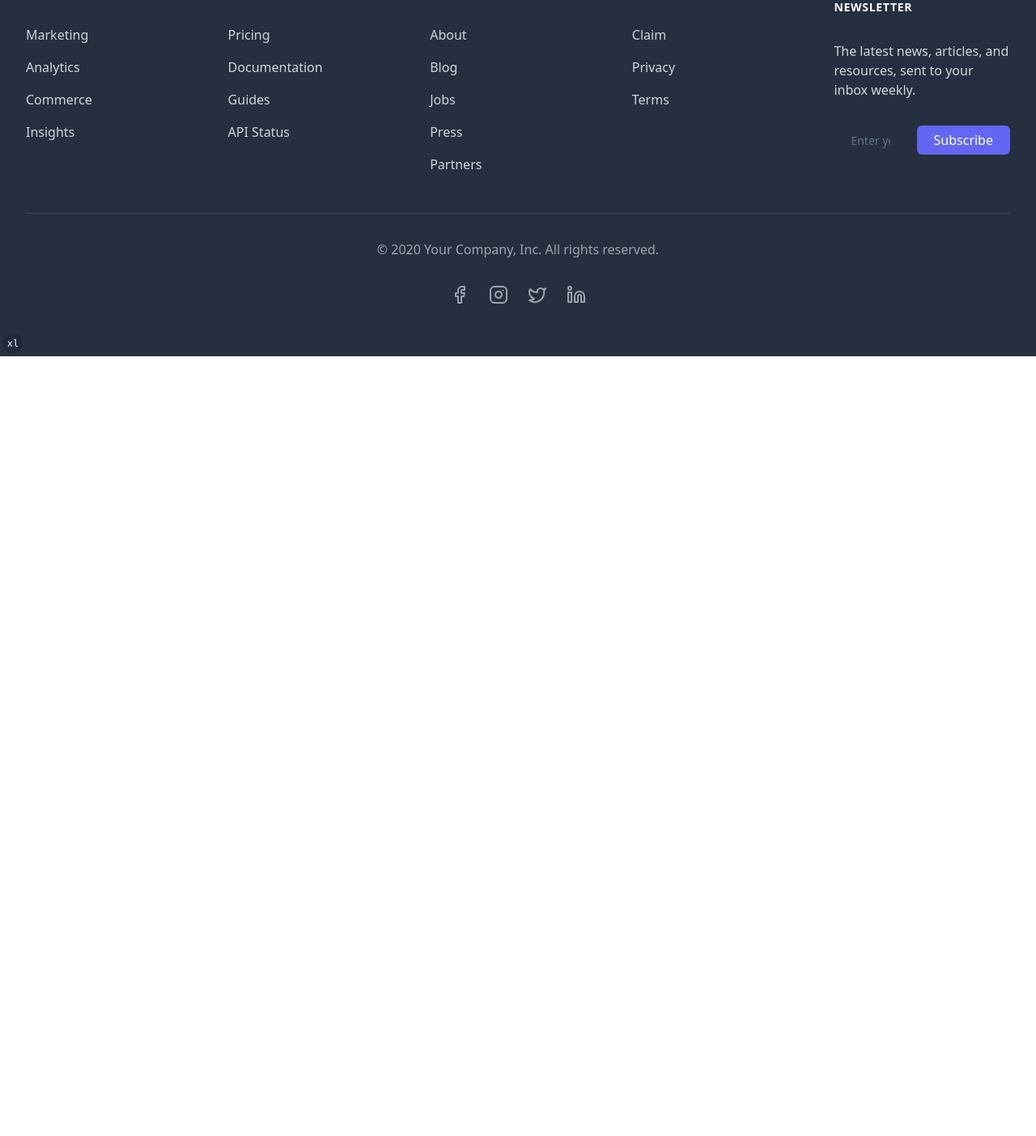
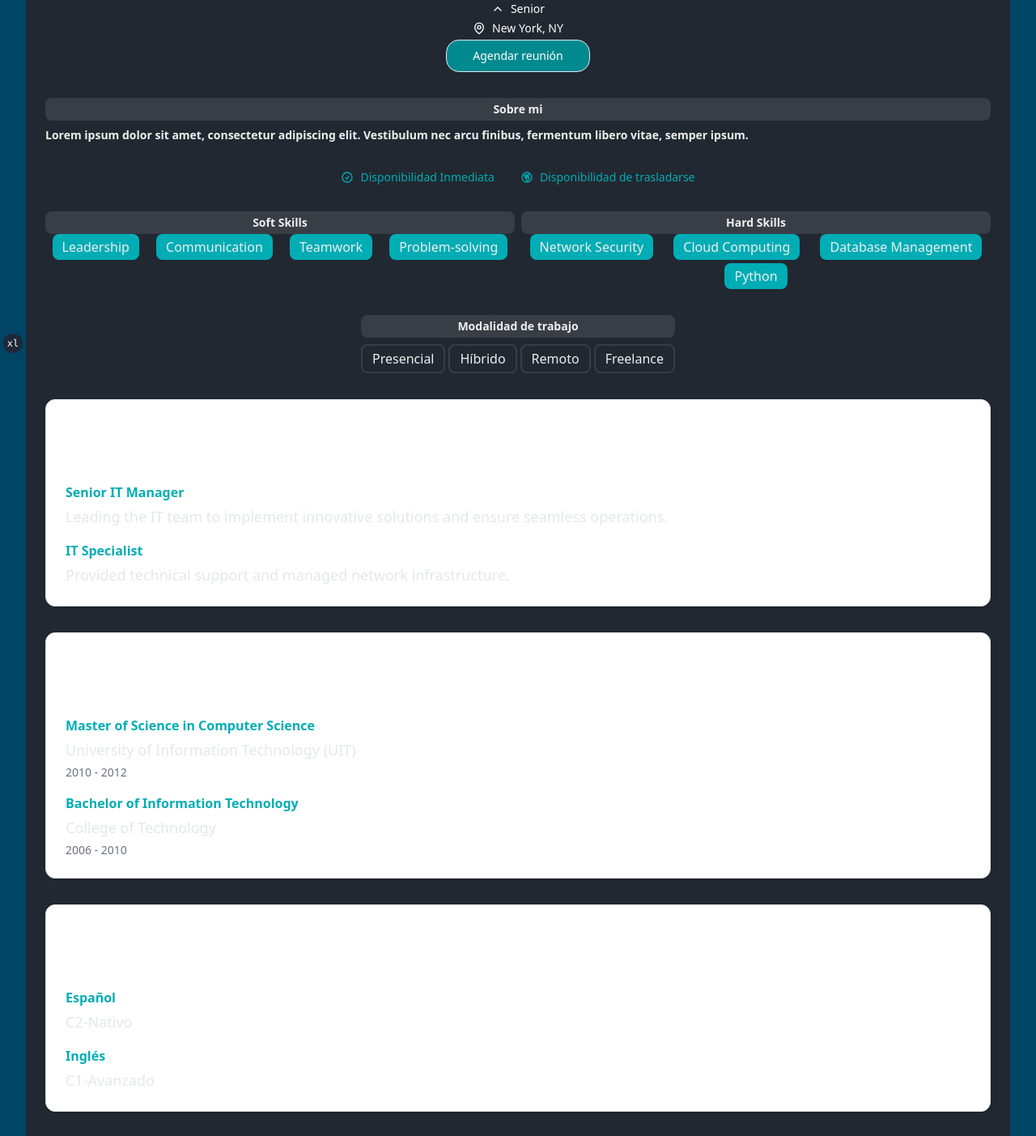
Before and after one commit to No-Country/profesionalesIT-c16-36-m-java, a React (Vite) app in the folder professionalIT_front/ITProfessionals/: page /profile/admin in a window 1280 px wide. Shown: the part 360-1763 px from the top of the page at 81% size. Before the commit the page ends 800 px from the top, so only its background shows below. Built offline with nearby package versions, Linux system fonts and the light colour scheme.

Commit message:
return to harcoded profile

```diff
--- a/professionalIT_front/ITProfessionals/src/Router.jsx
+++ b/professionalIT_front/ITProfessionals/src/Router.jsx
@@ -21,7 +21,7 @@ export default function Root() {
           <Route path='signup' element={<SignUp />} />
           <Route path='dashboard' element={<Dashbaord />} />
           <Route path='search' element={<Search />} />
-          <Route path='profile/admin/:id' element={<Profile />} />
+          <Route path='profile/admin' element={<Profile />} />
           <Route path='profile/info' element={<Info/>} />
           <Route path='professionals/catalog' element={<Catalog/>} />
           <Route path='profile/contact' element={<ProfileContact/>} />
--- a/professionalIT_front/ITProfessionals/src/components/professional-profile/ProfessionalCard.jsx
+++ b/professionalIT_front/ITProfessionals/src/components/professional-profile/ProfessionalCard.jsx
@@ -32,7 +32,7 @@ export default function ProfessionalCard({ professional}) {
             <Link className="flex justify-center" to="/profile/contact">
               <Button size="sm">Contact</Button>
             </Link>
-            <Link className="flex justify-center" to={`/profile/admin/${professional.id}`}>
+            <Link className="flex justify-center" to="/profile/admin">
                 <Button size="sm" variant="outline">
                     View Profile
                 </Button>
--- a/professionalIT_front/ITProfessionals/src/pages/admin/professionals/Profile.jsx
+++ b/professionalIT_front/ITProfessionals/src/pages/admin/professionals/Profile.jsx
@@ -1,28 +1,10 @@
+import React from 'react'
 import { CardHeader, CardContent, Card } from "@/components/ui/card"
-import { useEffect, useState } from "react"
-import { get } from '../../../api/index.jsx'
-import { useParams } from 'react-router-dom';
 
 export default function Profile() {
-    const { id } = useParams();
-    const [professional, setProfessional] = useState();
-
-    useEffect(() => {
-        // Hacer la petición GET a la API utilizando el ID del profesional
-        get(`/professional/${id}`)
-            .then(res => {
-                setProfessional(res.data);
-            })
-            .catch(error => {
-                console.error('Error al obtener el perfil del profesional:', error);
-            });
-    }, [id]);
-
-    if (!professional) {
-        return <div>Loading...</div>;
-    }
     return (
-        <div className="bg-[#222831]">
+        <>
+        <div key="1" className=" bg-[#222831]">
             <div className="container grid gap-4 px-4 py-6 md:gap-8 md:px-6 lg:gap-12 mx-auto">
                 <div className="flex items-center space-x-4 justify-center">
                     <div className="flex items-center justify-center">
@@ -41,27 +23,21 @@ export default function Profile() {
                 </div>
                 <div className="grid gap-4 md:gap-8">
                     <div className="space-y-1 text-white flex flex-col items-center justify-center h-full">
-                        <h1 className="text-2xl font-bold tracking-tighter sm:text-3xl">{professional.person.name} {professional.person.lastName}</h1>
+                        <h1 className="text-2xl font-bold tracking-tighter sm:text-3xl">Jane Cooper</h1>
                         <div className="flex items-center space-x-2 text-sm">
                         <BriefcaseIcon className="h-4 w-4" />
-                            <span>{professional.field.name}</span>
+                        <span>IT Professional</span>
                         </div>
                         <div className="flex items-center space-x-2 text-sm">
                         <ChevronUpIcon className="h-4 w-4" />
-                            <span>{professional.seniority}</span>
+                        <span>Senior</span>
                         </div>
                         <div className="flex items-center space-x-2 text-sm">
                         <MapPinIcon className="h-4 w-4" />
-                            <span>{professional.person.locality.name}, {professional.person.province.name}</span>
+                        <span>New York, NY</span>
                         </div>
-                        <div className="flex items-center space-x-2 text-sm">
-                            <CheckIcon className="h-4 w-4" />
-                            <span>{professional.availInmediate ? 'Disponibilidad Inmediata' : 'No disponible'}</span>
-                        </div>
-                        <div className="flex items-center space-x-2 text-sm">
-                            <GlobeIcon className="h-4 w-4" />
-                            <span>{professional.availTravel ? 'Disponibilidad de trasladarse' : 'No disponible'}</span>
-                        </div>
+
+
                         <div className="flex justify-center">
                     <a
                         className="inline-flex h-10 items-center justify-center rounded-2xl border border-gray-200 bg-[#008A90] p-2 px-8 text-sm font-medium shadow-sm gap-2 transition-colors hover:bg-gray-100 hover:text-gray-900 focus-visible:outline-none focus-visible:ring-1 focus-visible:ring-gray-950 disabled:pointer-events-none disabled:opacity-50 dark:border-gray-800 dark:border-gray-800 dark:bg-gray-950 dark:hover:bg-gray-950 dark:hover:text-gray-50 dark:focus-visible:ring-gray-300"
@@ -69,25 +45,31 @@ export default function Profile() {
                     >
                         Agendar reunión
                     </a>
+
                     </div>
                     </div>
-                    <div className="grid gap-2 justify-center">
-                        <div style={{ borderRadius: "0.5rem" }} className="text-center rounded-lg bg-[#393E46] px-3 py-1 text-sm font-bold text-[#EEEEEE] dark:bg-gray-800">Modalidad de trabajo</div>
-                        <div className="flex flex-wrap gap-1">
-                            <button style={{ borderRadius: "0.5rem", border: "2px solid #393E46" }} className="mx-auto rounded-lg px-3 py-1 text-bold text-[#EEEEEE]">Presencial</button>
-                            <button style={{ borderRadius: "0.5rem", border: "2px solid #393E46" }} className="mx-auto rounded-lg px-3 py-1 text-bold text-[#EEEEEE]">Híbrido</button>
-                            <button style={{ borderRadius: "0.5rem", border: "2px solid #393E46" }} className="mx-auto rounded-lg px-3 py-1 text-bold text-[#EEEEEE]">Remoto</button>
-                            <button style={{ borderRadius: "0.5rem", border: "2px solid #393E46" }} className="mx-auto rounded-lg px-3 py-1 text-bold text-[#EEEEEE]">Freelance</button>
-                        </div>
-                    </div>
+
                     <div className="grid gap-2">
                         <div style={{ borderRadius: "0.5rem" }} className="text-center rounded-lg bg-[#393E46] px-3 py-1 text-sm font-bold text-[#EEEEEE] dark:bg-gray-800">Sobre mi</div>
                         <div className="grid gap-1">
                             <p className="text-sm  font-bold text-[#EEEEEE] dark:text-gray-400">
-                                {professional.aboutMe}
+                                Lorem ipsum dolor sit amet, consectetur adipiscing elit. Vestibulum nec arcu finibus, fermentum libero
+                                vitae, semper ipsum.
                             </p>
                         </div>
                     </div>
+
+                    <div className="flex justify-center space-x-8">
+                    <div className="flex items-center space-x-2 text-sm">
+                        <CheckIcon color="#00ADB5" className="h-4 w-4 " />
+                        <span className="text-[#00ADB5]">Disponibilidad Inmediata</span>
+                        </div>
+                        <div className="flex items-center space-x-2 text-sm">
+                        <GlobeIcon color="#00ADB5" className="h-4 w-4" />
+                        <span  className="text-[#00ADB5]">Disponibilidad de trasladarse</span>
+                        </div>
+                    </div>
+
                     <div className="flex justify-center gap-2">
                         <div className="w-1/2">
                             <div style={{ borderRadius: "0.5rem" }} className="text-center rounded-lg bg-[#393E46] px-3 py-1 text-sm font-bold text-[#EEEEEE] dark:bg-gray-800 ">Soft Skills</div>
@@ -118,8 +100,23 @@ export default function Profile() {
                             <button style={{ borderRadius: "0.5rem" }} className="mx-auto rounded-lg bg-[#00ADB5] px-3 py-1 text-bold text-[#EEEEEE]">
                                 Database Management
                             </button>
+
                             <button style={{ borderRadius: "0.5rem" }} className="mx-auto rounded-lg bg-[#00ADB5] px-3 py-1 text-bold text-[#EEEEEE]">Python</button>
                             </div>
+                        </div>
+                    </div>
+
+                    <div className="grid gap-2 justify-center">
+                        <div style={{ borderRadius: "0.5rem" }} className="text-center rounded-lg bg-[#393E46] px-3 py-1 text-sm font-bold text-[#EEEEEE] dark:bg-gray-800">Modalidad de trabajo</div>
+                            <div className="flex flex-wrap gap-1">
+                            <button style={{ borderRadius: "0.5rem", border: "2px solid #393E46" }} className="mx-auto rounded-lg px-3 py-1 text-bold text-[#EEEEEE]">Presencial
+                            </button>
+                            <button style={{ borderRadius: "0.5rem", border: "2px solid #393E46" }} className="mx-auto rounded-lg px-3 py-1 text-bold text-[#EEEEEE]">Híbrido
+                            </button>
+                            <button style={{ borderRadius: "0.5rem", border: "2px solid #393E46" }} className="mx-auto rounded-lg px-3 py-1 text-bold text-[#EEEEEE]">Remoto
+                            </button>
+                            <button style={{ borderRadius: "0.5rem", border: "2px solid #393E46" }} className="mx-auto rounded-lg px-3 py-1 text-bold text-[#EEEEEE]">Freelance
+                            </button>
                             </div>
                     </div>
 
@@ -225,6 +222,7 @@ export default function Profile() {
                     </div>
                         </CardContent>
                     </Card>
+
                     <div className="flex justify-center">
                     <a
                         className="inline-flex h-10 items-center justify-center rounded-2xl border border-gray-200 bg-[#008A90] p-2 px-8 text-sm font-medium shadow-sm gap-2 transition-colors hover:bg-gray-100 hover:text-gray-900 focus-visible:outline-none focus-visible:ring-1 focus-visible:ring-gray-950 disabled:pointer-events-none disabled:opacity-50 dark:border-gray-800 dark:border-gray-800 dark:bg-gray-950 dark:hover:bg-gray-950 dark:hover:text-gray-50 dark:focus-visible:ring-gray-300"
@@ -235,5 +233,169 @@ export default function Profile() {
                 </div>
             </div>
         </div>
+        </>
+    )
+
+    function AwardIcon(props) {
+        return (
+          <svg
+            {...props}
+            xmlns="http://www.w3.org/2000/svg"
+            width="24"
+            height="24"
+            viewBox="0 0 24 24"
+            fill="none"
+            stroke="currentColor"
+            strokeWidth="2"
+            strokeLinecap="round"
+            strokeLinejoin="round"
+          >
+            <circle cx="12" cy="8" r="6" />
+            <path d="M15.477 12.89 17 22l-5-3-5 3 1.523-9.11" />
+          </svg>
         )
       }
+
+
+      function BookIcon(props) {
+        return (
+          <svg
+            {...props}
+            xmlns="http://www.w3.org/2000/svg"
+            width="24"
+            height="24"
+            viewBox="0 0 24 24"
+            fill="none"
+            stroke="currentColor"
+            strokeWidth="2"
+            strokeLinecap="round"
+            strokeLinejoin="round"
+          >
+            <path d="M4 19.5v-15A2.5 2.5 0 0 1 6.5 2H20v20H6.5a2.5 2.5 0 0 1 0-5H20" />
+          </svg>
+        )
+      }
+
+
+      function BriefcaseIcon(props) {
+        return (
+          <svg
+            {...props}
+            xmlns="http://www.w3.org/2000/svg"
+            width="24"
+            height="24"
+            viewBox="0 0 24 24"
+            fill="none"
+            stroke="currentColor"
+            strokeWidth="2"
+            strokeLinecap="round"
+            strokeLinejoin="round"
+          >
+            <rect width="20" height="14" x="2" y="7" rx="2" ry="2" />
+            <path d="M16 21V5a2 2 0 0 0-2-2h-4a2 2 0 0 0-2 2v16" />
+          </svg>
+        )
+      }
+
+
+      function ChevronUpIcon(props) {
+        return (
+          <svg
+            {...props}
+            xmlns="http://www.w3.org/2000/svg"
+            width="24"
+            height="24"
+            viewBox="0 0 24 24"
+            fill="none"
+            stroke="currentColor"
+            strokeWidth="2"
+            strokeLinecap="round"
+            strokeLinejoin="round"
+          >
+            <path d="m18 15-6-6-6 6" />
+          </svg>
+        )
+      }
+
+
+      function MapPinIcon(props) {
+        return (
+          <svg
+            {...props}
+            xmlns="http://www.w3.org/2000/svg"
+            width="24"
+            height="24"
+            viewBox="0 0 24 24"
+            fill="none"
+            stroke="currentColor"
+            strokeWidth="2"
+            strokeLinecap="round"
+            strokeLinejoin="round"
+          >
+            <path d="M20 10c0 6-8 12-8 12s-8-6-8-12a8 8 0 0 1 16 0Z" />
+            <circle cx="12" cy="10" r="3" />
+          </svg>
+        )
+      }
+}
+
+function LanguageIcon(props) {
+    return (
+      <svg
+        {...props}
+        xmlns="http://www.w3.org/2000/svg"
+        width="24"
+        height="24"
+        viewBox="0 0 24 24"
+        fill="none"
+        stroke="currentColor"
+        strokeWidth="2"
+        strokeLinecap="round"
+        strokeLinejoin="round"
+      >
+        <path
+          strokeLinecap="round"
+          strokeLinejoin="round"
+          d="m10.5 21 5.25-11.25L21 21m-9-3h7.5M3 5.621a48.474 48.474 0 0 1 6-.371m0 0c1.12 0 2.233.038 3.334.114M9 5.25V3m3.334 2.364C11.176 10.658 7.69 15.08 3 17.502m9.334-12.138c.896.061 1.785.147 2.666.257m-4.589 8.495a18.023 18.023 0 0 1-3.827-5.802"
+        />
+      </svg>
+    );
+  }
+
+  function GlobeIcon({ color = "#000", ...props }) {
+    return (
+        <svg
+        {...props}
+        xmlns="http://www.w3.org/2000/svg"
+        width="24"
+        height="24"
+        viewBox="0 0 24 24"
+        fill="none"
+        stroke={color}
+        strokeWidth="2"
+        strokeLinecap="round"
+        strokeLinejoin="round"
+        >
+    <path strokeLinecap="round" strokeLinejoin="round" d="m6.115 5.19.319 1.913A6 6 0 0 0 8.11 10.36L9.75 12l-.387.775c-.217.433-.132.956.21 1.298l1.348 1.348c.21.21.329.497.329.795v1.089c0 .426.24.815.622 1.006l.153.076c.433.217.956.132 1.298-.21l.723-.723a8.7 8.7 0 0 0 2.288-4.042 1.087 1.087 0 0 0-.358-1.099l-1.33-1.108c-.251-.21-.582-.299-.905-.245l-1.17.195a1.125 1.125 0 0 1-.98-.314l-.295-.295a1.125 1.125 0 0 1 0-1.591l.13-.132a1.125 1.125 0 0 1 1.3-.21l.603.302a.809.809 0 0 0 1.086-1.086L14.25 7.5l1.256-.837a4.5 4.5 0 0 0 1.528-1.732l.146-.292M6.115 5.19A9 9 0 1 0 17.18 4.64M6.115 5.19A8.965 8.965 0 0 1 12 3c1.929 0 3.716.607 5.18 1.64" />
+    <circle cx="12" cy="10" r="3" />
+    </svg>
+    )
+  }
+  function CheckIcon({ color = "#000", ...props }) {
+    return (
+        <svg
+        {...props}
+        xmlns="http://www.w3.org/2000/svg"
+        width="24"
+        height="24"
+        viewBox="0 0 24 24"
+        fill="none"
+        stroke={color}
+        strokeWidth="2"
+        strokeLinecap="round"
+        strokeLinejoin="round"
+        >
+        <path stroke-linecap="round" stroke-linejoin="round" d="M9 12.75 11.25 15 15 9.75M21 12a9 9 0 1 1-18 0 9 9 0 0 1 18 0Z" />
+    </svg>
+    )
+  }
```
Lines whose indentation alone changed are shown as unchanged.
